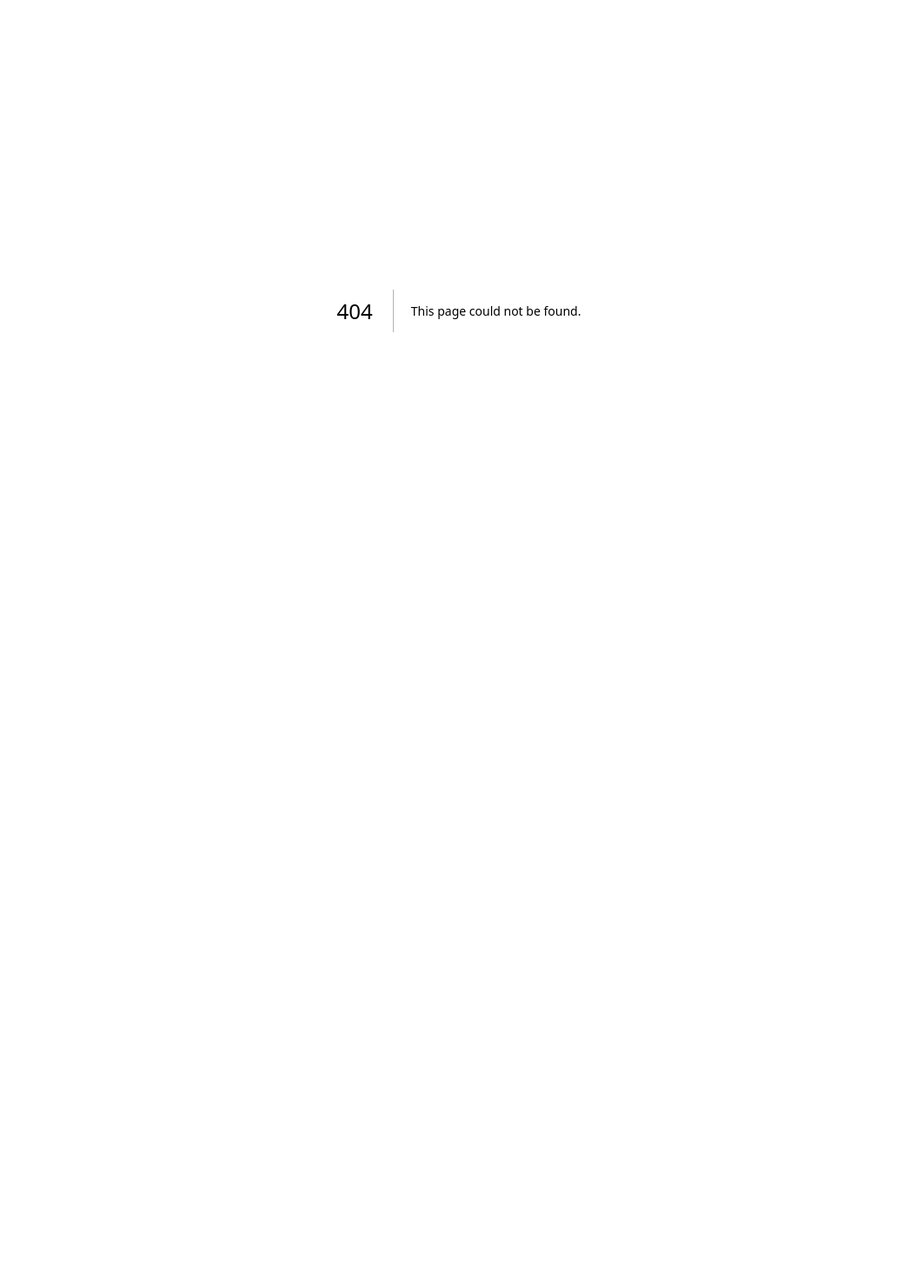
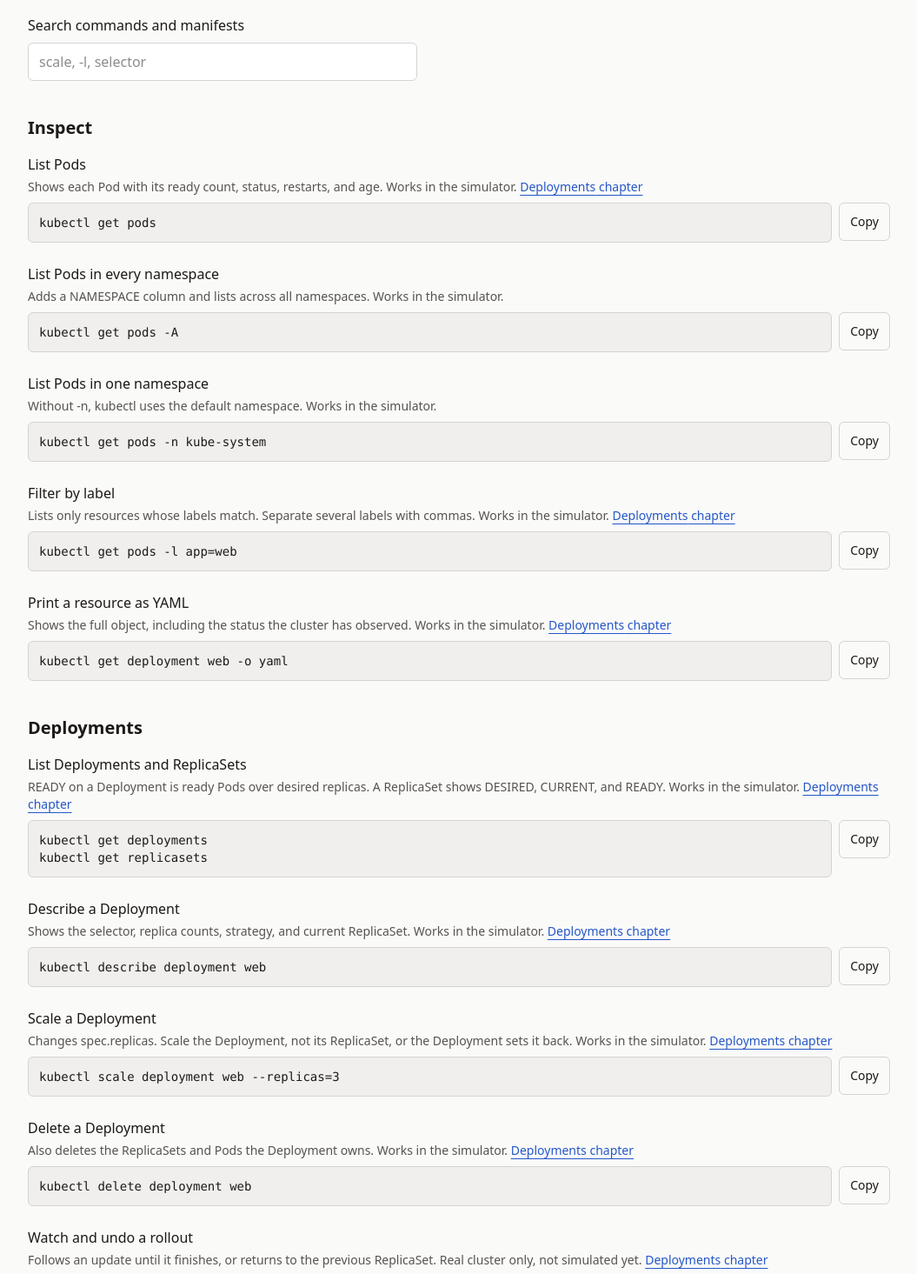
Before and after one commit to SaihanTaki/kubernetes-practice, a Next.js app: page /cheatsheet in a window 1280 px wide. Before the commit this address had no page. Shown: the part 140-1605 px from the top of the page at 87% size, without its empty margins (112-1167 px from the left). Before the commit the page ends 929 px from the top, so only its background shows below. Built offline with nearby package versions, Linux system fonts and the light colour scheme.

Commit message:
feat(cheatsheet): add searchable cheatsheet with copy
Tests run every simulator-marked entry so the cheatsheet cannot
promise a command the simulator rejects.

```diff
--- /dev/null
+++ b/app/cheatsheet/Cheatsheet.tsx
@@ -0,0 +1,87 @@
+"use client";
+
+import Link from "next/link";
+import { useState } from "react";
+import { chapters } from "@/content/chapters";
+import type { CheatsheetEntry } from "@/content/cheatsheet";
+
+function CopyButton({ text }: { text: string }) {
+  const [state, setState] = useState<"idle" | "copied" | "failed">("idle");
+  const copy = () =>
+    navigator.clipboard.writeText(text).then(
+      () => setState("copied"),
+      () => setState("failed"),
+    );
+  return (
+    <button
+      type="button"
+      onClick={copy}
+      onBlur={() => setState("idle")}
+      className="min-h-11 shrink-0 rounded-md border border-border px-3 text-sm hover:bg-code"
+    >
+      <span aria-live="polite">{{ idle: "Copy", copied: "Copied", failed: "Copy failed" }[state]}</span>
+    </button>
+  );
+}
+
+export function Cheatsheet({ entries }: { entries: CheatsheetEntry[] }) {
+  const [query, setQuery] = useState("");
+  const q = query.trim().toLowerCase();
+  const shown = entries.filter((e) =>
+    [e.title, e.category, e.code, ...e.keywords].some((field) => field.toLowerCase().includes(q)),
+  );
+  const categories = [...new Set(shown.map((e) => e.category))];
+
+  return (
+    <>
+      <label htmlFor="cheatsheet-search" className="block font-medium">
+        Search commands and manifests
+      </label>
+      <input
+        id="cheatsheet-search"
+        type="search"
+        value={query}
+        onChange={(e) => setQuery(e.target.value)}
+        placeholder="scale, -l, selector"
+        className="mt-2 min-h-11 w-full max-w-md rounded-md border border-border bg-surface px-3"
+      />
+
+      {!shown.length && <p className="mt-8 text-muted">No entries match &ldquo;{query}&rdquo;.</p>}
+
+      {categories.map((category) => (
+        <section key={category} className="mt-10">
+          <h2 className="text-xl font-semibold">{category}</h2>
+          <ul className="mt-4 space-y-6">
+            {shown
+              .filter((e) => e.category === category)
+              .map((e) => {
+                const chapter = chapters.find((c) => c.slug === e.relatedChapter && c.ready);
+                return (
+                  <li key={e.id}>
+                    <h3 className="font-medium">{e.title}</h3>
+                    <p className="mt-1 text-sm text-muted">
+                      {e.explanation} {e.simulated ? "Works in the simulator." : "Real cluster only, not simulated yet."}
+                      {chapter && (
+                        <>
+                          {" "}
+                          <Link href={`/chapters/${chapter.slug}`} className="text-accent underline underline-offset-4">
+                            {chapter.title} chapter
+                          </Link>
+                        </>
+                      )}
+                    </p>
+                    <div className="mt-2 flex items-start gap-2">
+                      <pre className="min-w-0 flex-1 overflow-x-auto rounded-md border border-border bg-code p-3 font-mono text-sm">
+                        <code>{e.code}</code>
+                      </pre>
+                      <CopyButton text={e.code} />
+                    </div>
+                  </li>
+                );
+              })}
+          </ul>
+        </section>
+      ))}
+    </>
+  );
+}
--- /dev/null
+++ b/app/cheatsheet/page.tsx
@@ -0,0 +1,14 @@
+import type { Metadata } from "next";
+import { cheatsheet } from "@/content/cheatsheet";
+import { Cheatsheet } from "./Cheatsheet";
+
+export const metadata: Metadata = { title: "Cheatsheet" };
+
+export default function CheatsheetPage() {
+  return (
+    <>
+      <h1 className="mb-6 text-3xl font-semibold">Cheatsheet</h1>
+      <Cheatsheet entries={cheatsheet} />
+    </>
+  );
+}
--- /dev/null
+++ b/content/cheatsheet.ts
@@ -0,0 +1,170 @@
+export type CheatsheetEntry = {
+  id: string;
+  title: string;
+  category: string;
+  keywords: string[];
+  explanation: string;
+  code: string;
+  language: "bash" | "yaml";
+  /** True when the simulator supports this command, so it can be tried in a lab. */
+  simulated: boolean;
+  relatedChapter?: string;
+};
+
+export const cheatsheet: CheatsheetEntry[] = [
+  {
+    id: "get-pods",
+    title: "List Pods",
+    category: "Inspect",
+    keywords: ["get", "pods", "status", "ready"],
+    explanation: "Shows each Pod with its ready count, status, restarts, and age.",
+    code: "kubectl get pods",
+    language: "bash",
+    simulated: true,
+    relatedChapter: "deployments",
+  },
+  {
+    id: "get-all-namespaces",
+    title: "List Pods in every namespace",
+    category: "Inspect",
+    keywords: ["get", "namespace", "all", "-A"],
+    explanation: "Adds a NAMESPACE column and lists across all namespaces.",
+    code: "kubectl get pods -A",
+    language: "bash",
+    simulated: true,
+  },
+  {
+    id: "get-namespace",
+    title: "List Pods in one namespace",
+    category: "Inspect",
+    keywords: ["get", "namespace", "-n"],
+    explanation: "Without -n, kubectl uses the default namespace.",
+    code: "kubectl get pods -n kube-system",
+    language: "bash",
+    simulated: true,
+  },
+  {
+    id: "get-selector",
+    title: "Filter by label",
+    category: "Inspect",
+    keywords: ["labels", "selector", "-l", "filter"],
+    explanation: "Lists only resources whose labels match. Separate several labels with commas.",
+    code: "kubectl get pods -l app=web",
+    language: "bash",
+    simulated: true,
+    relatedChapter: "deployments",
+  },
+  {
+    id: "get-yaml",
+    title: "Print a resource as YAML",
+    category: "Inspect",
+    keywords: ["yaml", "output", "-o", "manifest"],
+    explanation: "Shows the full object, including the status the cluster has observed.",
+    code: "kubectl get deployment web -o yaml",
+    language: "bash",
+    simulated: true,
+    relatedChapter: "deployments",
+  },
+  {
+    id: "get-deployments",
+    title: "List Deployments and ReplicaSets",
+    category: "Deployments",
+    keywords: ["get", "deployments", "replicasets", "rs", "deploy"],
+    explanation: "READY on a Deployment is ready Pods over desired replicas. A ReplicaSet shows DESIRED, CURRENT, and READY.",
+    code: "kubectl get deployments\nkubectl get replicasets",
+    language: "bash",
+    simulated: true,
+    relatedChapter: "deployments",
+  },
+  {
+    id: "describe-deployment",
+    title: "Describe a Deployment",
+    category: "Deployments",
+    keywords: ["describe", "details", "replicas", "strategy"],
+    explanation: "Shows the selector, replica counts, strategy, and current ReplicaSet.",
+    code: "kubectl describe deployment web",
+    language: "bash",
+    simulated: true,
+    relatedChapter: "deployments",
+  },
+  {
+    id: "scale-deployment",
+    title: "Scale a Deployment",
+    category: "Deployments",
+    keywords: ["scale", "replicas", "up", "down"],
+    explanation: "Changes spec.replicas. Scale the Deployment, not its ReplicaSet, or the Deployment sets it back.",
+    code: "kubectl scale deployment web --replicas=3",
+    language: "bash",
+    simulated: true,
+    relatedChapter: "deployments",
+  },
+  {
+    id: "delete-pod",
+    title: "Delete a Pod",
+    category: "Pods",
+    keywords: ["delete", "pod", "recreate"],
+    explanation: "A Pod owned by a ReplicaSet is replaced with a new one. A standalone Pod is gone for good.",
+    code: "kubectl delete pod toolbox",
+    language: "bash",
+    simulated: true,
+  },
+  {
+    id: "delete-deployment",
+    title: "Delete a Deployment",
+    category: "Deployments",
+    keywords: ["delete", "deployment", "cascade"],
+    explanation: "Also deletes the ReplicaSets and Pods the Deployment owns.",
+    code: "kubectl delete deployment web",
+    language: "bash",
+    simulated: true,
+    relatedChapter: "deployments",
+  },
+  {
+    id: "rollout",
+    title: "Watch and undo a rollout",
+    category: "Deployments",
+    keywords: ["rollout", "status", "undo", "history", "update"],
+    explanation: "Follows an update until it finishes, or returns to the previous ReplicaSet.",
+    code: "kubectl rollout status deployment/web\nkubectl rollout undo deployment/web",
+    language: "bash",
+    simulated: false,
+    relatedChapter: "deployments",
+  },
+  {
+    id: "apply",
+    title: "Create or update from a file",
+    category: "Manifests",
+    keywords: ["apply", "-f", "file", "yaml"],
+    explanation: "Sends the manifest to the API server. Running it again with changes updates the object.",
+    code: "kubectl apply -f web-deployment.yaml",
+    language: "bash",
+    simulated: false,
+  },
+  {
+    id: "deployment-yaml",
+    title: "Minimal Deployment",
+    category: "Manifests",
+    keywords: ["deployment", "yaml", "selector", "template", "manifest"],
+    explanation: "selector.matchLabels must match the template labels.",
+    code: `apiVersion: apps/v1
+kind: Deployment
+metadata:
+  name: web
+spec:
+  replicas: 3
+  selector:
+    matchLabels:
+      app: web
+  template:
+    metadata:
+      labels:
+        app: web
+    spec:
+      containers:
+        - name: nginx
+          image: nginx:1.27`,
+    language: "yaml",
+    simulated: false,
+    relatedChapter: "deployments",
+  },
+];
```
Also changed, not shown: 1 other file (tests, documents, lock files or other folders).
